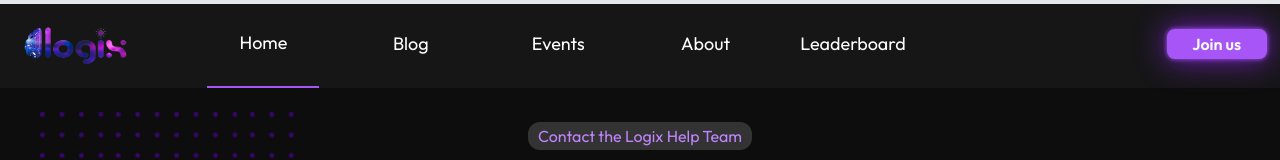
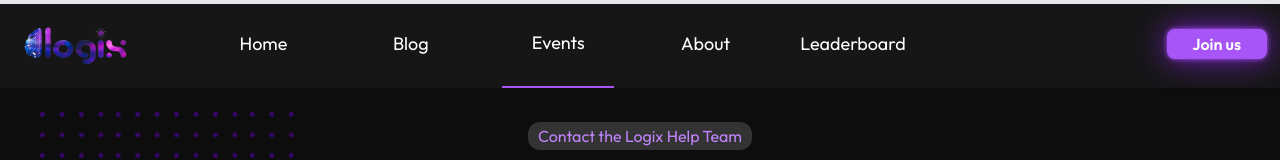
Before and after one commit to Tanmay-vats-sharma/Logix, a React (Vite) app in the folder Logix_Frontend/: page /events in a window 1280 px wide. Shown: the top 160 px of the page. Built offline with nearby package versions, Linux system fonts and the light colour scheme; a web font is replaced by a local one; what tailwindcss-motion would draw is missing.

Commit message:
Header Active state issue solved

```diff
--- a/Logix_Frontend/src/components/common/Header/Hamburger.jsx
+++ b/Logix_Frontend/src/components/common/Header/Hamburger.jsx
@@ -1,6 +1,6 @@
 import React from "react";
 import { Link } from "react-router-dom";
-import Button from "../Button";
+import Button from "../button";
 
 const HamburgerMenu = ({ isMenuOpen, toggleMenu, menuItems }) => {
   return (
--- a/Logix_Frontend/src/components/common/Header/Header.jsx
+++ b/Logix_Frontend/src/components/common/Header/Header.jsx
@@ -1,12 +1,12 @@
 import React, { useState, useEffect } from "react";
-import { Link } from "react-router-dom";
-import Button from "../Button";
+import { Link, useLocation } from "react-router-dom";
+import Button from "../button";
 import Logo from "../../../assets/logix.png";
 import HamburgerMenu from "./Hamburger";
 import ProgressBar from "./ProgressScrollbar";
 
 const Navbar = ({ id }) => {
-  const [activeIndex, setActiveIndex] = useState(0);
+  const location = useLocation();
   const [hoverStyle, setHoverStyle] = useState({
     left: 0,
     width: 0,
@@ -33,7 +33,7 @@ const Navbar = ({ id }) => {
     return () => window.removeEventListener("resize", handleResize);
   }, []);
 
-  const handleMouseEnter = (e, index) => {
+  const handleMouseEnter = (e) => {
     const { left, width } = e.target.getBoundingClientRect();
     const navbarLeft = document
       .querySelector(".navbar")
@@ -45,13 +45,11 @@ const Navbar = ({ id }) => {
     setHoverStyle({ ...hoverStyle, opacity: 0 });
   };
 
-  const handleClick = (index) => {
-    setActiveIndex(index);
-  };
-
   const toggleMenu = () => {
     setIsMenuOpen(!isMenuOpen);
   };
+
+  const isActive = (path) => location.pathname === path;
 
   return (
     <div>
@@ -78,14 +76,13 @@ const Navbar = ({ id }) => {
               <Link
                 key={index}
                 to={item.path}
-                className={`item  rounded-lg w-28 flex justify-center items-center text-white text-lg cursor-pointer relative z-20 ${
-                  activeIndex === index
+                className={`item rounded-lg w-28 flex justify-center items-center text-white text-lg cursor-pointer relative z-20 ${
+                  isActive(item.path)
                     ? "h-[100%] rounded-none border-b-2 border-purple-500"
                     : ""
                 }`}
-                onMouseEnter={(e) => handleMouseEnter(e, index)}
+                onMouseEnter={handleMouseEnter}
                 onMouseLeave={handleMouseLeave}
-                onClick={() => handleClick(index)}
               >
                 {item.name}
               </Link>
```
